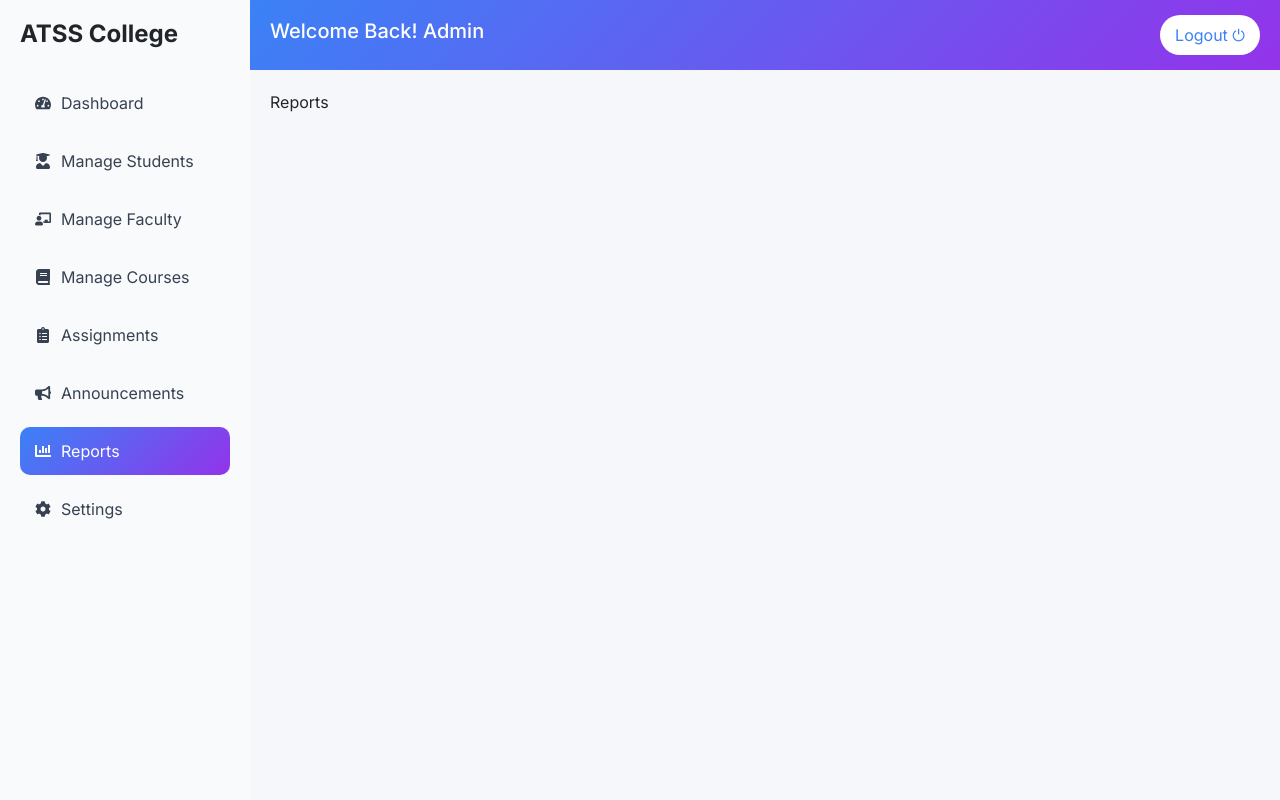
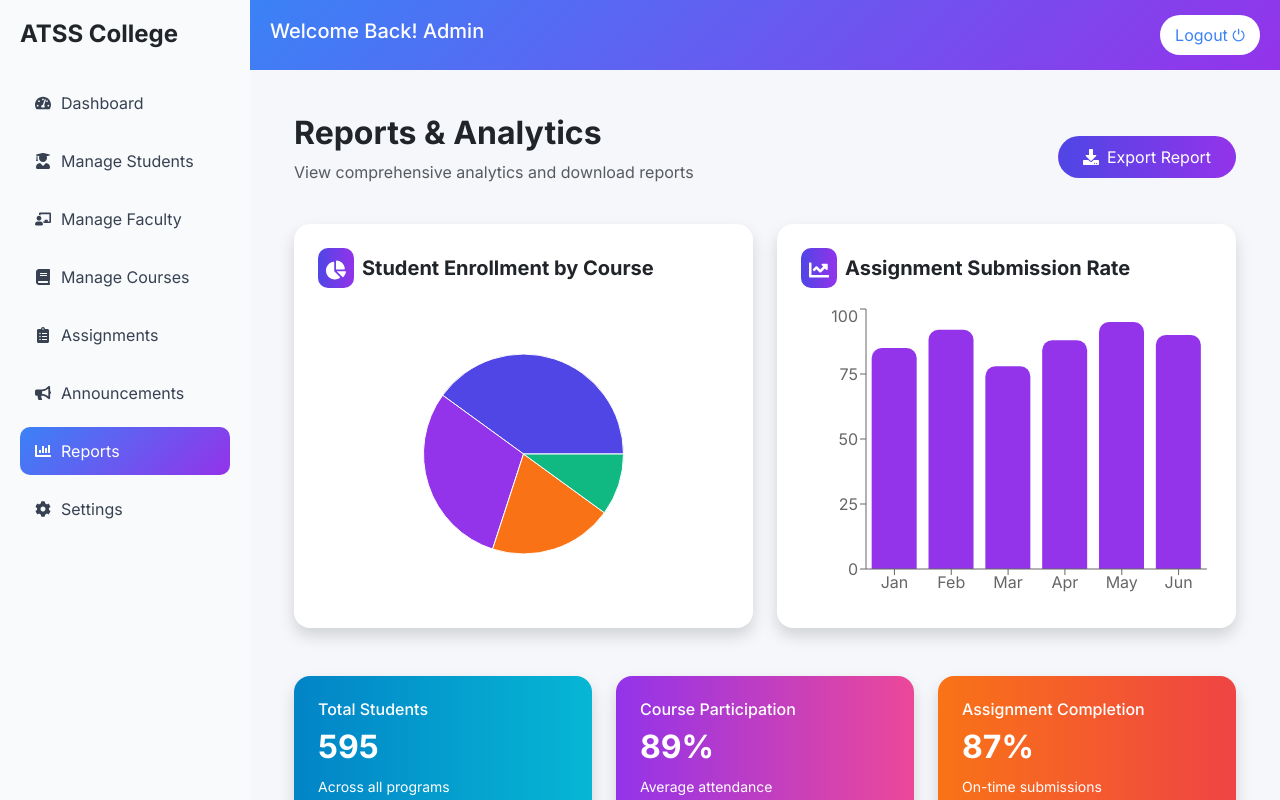
Before and after one commit to Amresh2004/lms-project, a React (Vite) app: page /admin/reports in a window 1280 px wide. Built offline with nearby package versions, Linux system fonts and the light colour scheme.

Commit message:
Updated Reports.jsx with charts and export feature

```diff
--- a/src/pages/admin/Reports.jsx
+++ b/src/pages/admin/Reports.jsx
@@ -1,9 +1,198 @@
-import React from 'react'
+import React, { useState } from "react";
+import { FaChartPie, FaChartLine, FaDownload } from "react-icons/fa";
+import {
+  PieChart, Pie, Cell,
+  BarChart, Bar,
+  XAxis, YAxis, Tooltip,
+  ResponsiveContainer
+} from "recharts";
+import { motion } from "framer-motion";
+import "bootstrap/dist/css/bootstrap.min.css";
 
-function Reports() {
+const COLORS = ["#4f46e5", "#9333ea", "#f97316", "#10b981"];
+
+const pieData = [
+  { name: "BCA", value: 40 },
+  { name: "MCA", value: 30 },
+  { name: "BBA", value: 20 },
+  { name: "MBA", value: 10 },
+];
+
+const barData = [
+  { month: "Jan", submissions: 85 },
+  { month: "Feb", submissions: 92 },
+  { month: "Mar", submissions: 78 },
+  { month: "Apr", submissions: 88 },
+  { month: "May", submissions: 95 },
+  { month: "Jun", submissions: 90 },
+];
+
+const Reports = () => {
+
+  // 🔥 Hover state
+  const [activeIndex, setActiveIndex] = useState(null);
+
+  const handleEnter = (_, index) => {
+    setActiveIndex(index);
+  };
+
+  const handleLeave = () => {
+    setActiveIndex(null);
+  };
+
   return (
-    <div>Reports</div>
-  )
-}
+    <div className="container-fluid p-4" style={{ background: "#f5f7fb", minHeight: "100vh" }}>
 
-export default Reports
+      {/* HEADER */}
+      <motion.div
+        initial={{ opacity: 0, y: -20 }}
+        animate={{ opacity: 1, y: 0 }}
+        className="d-flex justify-content-between align-items-center mb-4"
+      >
+        <div>
+          <h2 className="fw-bold">Reports & Analytics</h2>
+          <p className="text-muted">View comprehensive analytics and download reports</p>
+        </div>
+
+        <button
+          className="btn text-white px-4 py-2 d-flex align-items-center gap-2"
+          style={{
+            background: "linear-gradient(90deg,#4f46e5,#9333ea)",
+            borderRadius: "25px"
+          }}
+        >
+          <FaDownload />
+          Export Report
+        </button>
+      </motion.div>
+
+      {/* CHARTS */}
+      <div className="row g-4">
+
+        {/* ✅ SIMPLE PIE + PREMIUM ANIMATION */}
+        <div className="col-md-6">
+          <motion.div
+            whileHover={{ scale: 1.03 }}
+            className="p-4 bg-white shadow rounded-4"
+          >
+            <h5 className="fw-bold mb-3 d-flex align-items-center gap-2">
+              <span
+                style={{
+                  background: "linear-gradient(90deg,#4f46e5,#9333ea)",
+                  padding: "8px",
+                  borderRadius: "10px",
+                  color: "#fff"
+                }}
+              >
+                <FaChartPie />
+              </span>
+              Student Enrollment by Course
+            </h5>
+
+            <ResponsiveContainer width="100%" height={300}>
+              <PieChart>
+                <Tooltip />
+
+                <Pie
+                  data={pieData}
+                  dataKey="value"
+                  outerRadius={100}
+                  onMouseEnter={handleEnter}
+                  onMouseLeave={handleLeave}
+                >
+                  {pieData.map((entry, index) => (
+                    <Cell
+                      key={index}
+                      fill={COLORS[index]}
+                      style={{
+                        transform: activeIndex === index ? "scale(1.05)" : "scale(1)",
+                        transformOrigin: "center",
+                        transition: "0.3s ease",
+                        cursor: "pointer",
+                        filter: activeIndex === index ? "brightness(1.3)" : "none",
+                      }}
+                    />
+                  ))}
+                </Pie>
+              </PieChart>
+            </ResponsiveContainer>
+
+          </motion.div>
+        </div>
+
+        {/* BAR CHART */}
+        <div className="col-md-6">
+          <motion.div
+            whileHover={{ scale: 1.03 }}
+            className="p-4 bg-white shadow rounded-4"
+          >
+            <h5 className="fw-bold mb-3 d-flex align-items-center gap-2">
+              <span
+                style={{
+                  background: "linear-gradient(90deg,#4f46e5,#9333ea)",
+                  padding: "8px",
+                  borderRadius: "10px",
+                  color: "#fff"
+                }}
+              >
+                <FaChartLine />
+              </span>
+              Assignment Submission Rate
+            </h5>
+            <ResponsiveContainer width="100%" height={300}>
+              <BarChart data={barData}>
+                <XAxis dataKey="month" />
+                <YAxis />
+                <Tooltip />
+                <Bar dataKey="submissions" fill="#9333ea" radius={[10, 10, 0, 0]} />
+              </BarChart>
+            </ResponsiveContainer>
+          </motion.div>
+        </div>
+      </div>
+
+      {/* CARDS */}
+      <div className="row mt-4 g-4">
+
+        <div className="col-md-4">
+          <motion.div
+            whileHover={{ scale: 1.05 }}
+            className="p-4 text-white rounded-4 shadow"
+            style={{ background: "linear-gradient(90deg,#0284c7,#06b6d4)" }}
+          >
+            <h6>Total Students</h6>
+            <h2 className="fw-bold">595</h2>
+            <small>Across all programs</small>
+          </motion.div>
+        </div>
+
+        <div className="col-md-4">
+          <motion.div
+            whileHover={{ scale: 1.05 }}
+            className="p-4 text-white rounded-4 shadow"
+            style={{ background: "linear-gradient(90deg,#9333ea,#ec4899)" }}
+          >
+            <h6>Course Participation</h6>
+            <h2 className="fw-bold">89%</h2>
+            <small>Average attendance</small>
+          </motion.div>
+        </div>
+
+        <div className="col-md-4">
+          <motion.div
+            whileHover={{ scale: 1.05 }}
+            className="p-4 text-white rounded-4 shadow"
+            style={{ background: "linear-gradient(90deg,#f97316,#ef4444)" }}
+          >
+            <h6>Assignment Completion</h6>
+            <h2 className="fw-bold">87%</h2>
+            <small>On-time submissions</small>
+          </motion.div>
+        </div>
+
+      </div>
+    </div>
+  );
+};
+
+export default Reports;
```
